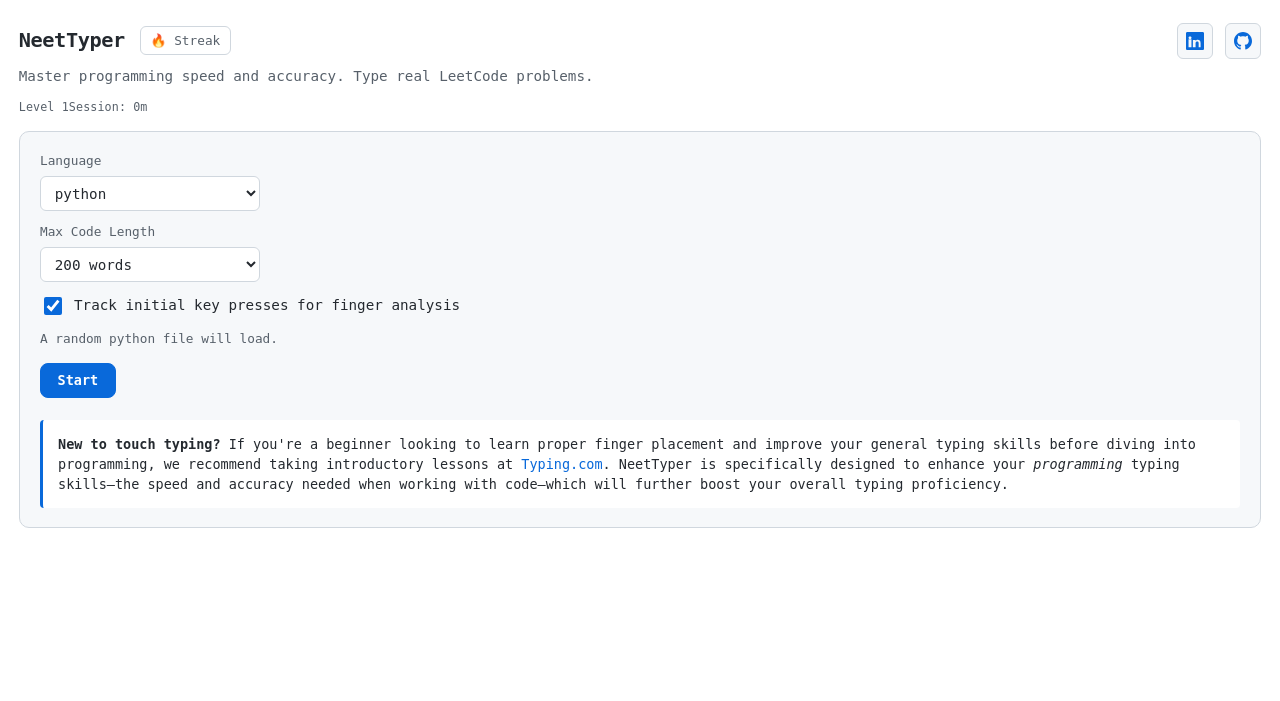
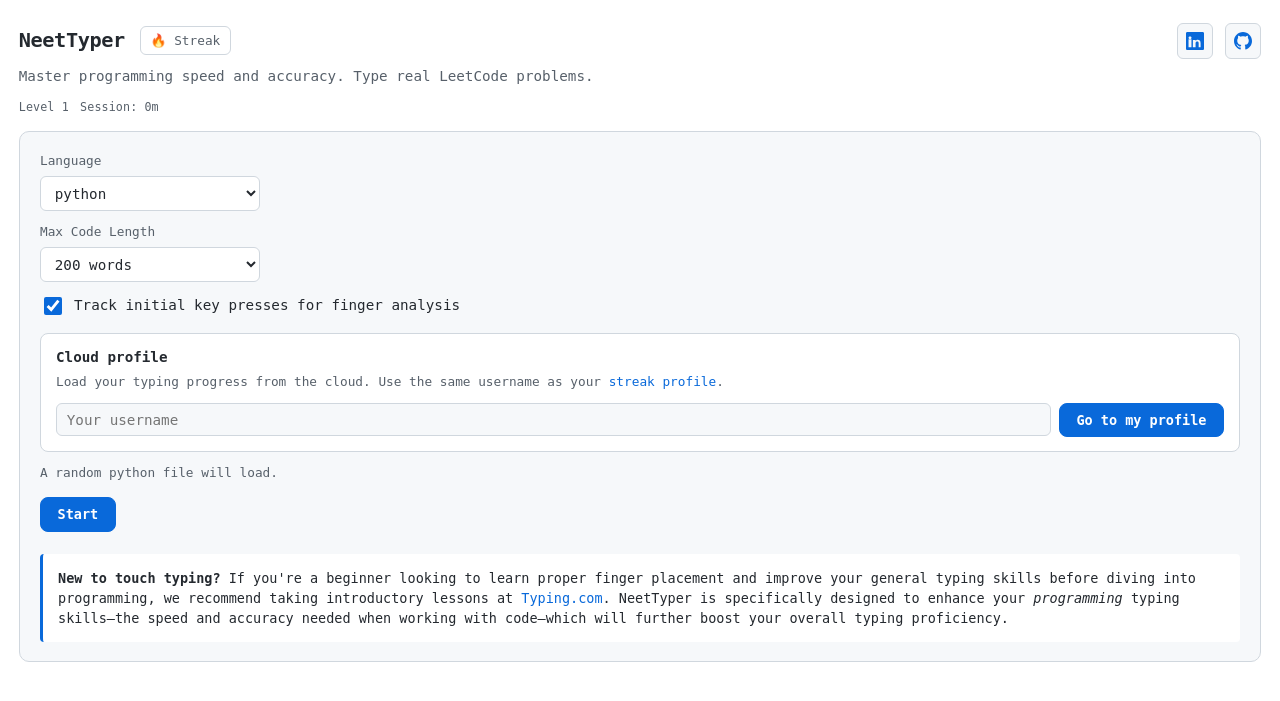
Before and after one commit to pavelchowdhury99/NeetTyper, a Flask app: page / in a window 1280 px wide. Shown: the top 701 px of the page. Run offline with Flask 3, Linux system fonts and the light colour scheme.

Commit message:
adding profile for typing

```diff
--- a/app.py
+++ b/app.py
@@ -220,6 +220,37 @@
     return f"streak/users/{username_normalized}.json"
 
 
+def _default_typing_profile() -> dict:
+    return {
+        "totalXp": 0,
+        "bestWpm": 0,
+        "totalRounds": 0,
+        "streakDays": 0,
+        "lastPlayedDate": None,
+        "achievements": [],
+    }
+
+
+def _sanitize_typing_profile(profile: dict | None) -> dict:
+    """Keep only known typing-profile fields with safe types."""
+    defaults = _default_typing_profile()
+    if not isinstance(profile, dict):
+        return defaults.copy()
+
+    achievements = profile.get("achievements", [])
+    if not isinstance(achievements, list):
+        achievements = []
+
+    return {
+        "totalXp": int(profile.get("totalXp", defaults["totalXp"]) or 0),
+        "bestWpm": int(profile.get("bestWpm", defaults["bestWpm"]) or 0),
+        "totalRounds": int(profile.get("totalRounds", defaults["totalRounds"]) or 0),
+        "streakDays": int(profile.get("streakDays", defaults["streakDays"]) or 0),
+        "lastPlayedDate": profile.get("lastPlayedDate"),
+        "achievements": [str(a) for a in achievements if a],
+    }
+
+
 def _save_is_stale(user: dict, known_last_saved: str | None) -> bool:
     """Return True if the stored data is newer than what the client knows about.
 
@@ -309,7 +340,12 @@
 
 @app.route("/")
 def index() -> str:
-    return render_template("index.html")
+    return render_template("index.html", username="")
+
+
+@app.route("/user/<path:username>")
+def typing_user_page(username: str) -> str:
+    return render_template("index.html", username=username)
 
 
 @app.route("/streak")
@@ -355,6 +391,7 @@
         "today_date": None,
         "today_checks": {},
         "last_complete_date": None,
+        "typing_profile": _default_typing_profile(),
     }
 
     try:
@@ -375,10 +412,36 @@
         return jsonify(error="User not found"), 404
 
     user = _evaluate_streak_on_load(user)
+    user.setdefault("typing_profile", _default_typing_profile())
     try:
         _blob_put(pathname, user)
     except Exception as exc:
         print(f"Warning: could not save evaluated streak: {exc}")
+
+    return jsonify(user)
+
+
+@app.route("/api/streak/user/<username>/typing", methods=["PUT"])
+def update_typing_profile(username: str) -> tuple:
+    """Update the typing gamification profile stored on the user blob."""
+    normalized = _normalize_username(username)
+    pathname = _user_pathname(normalized)
+    user = _blob_get(pathname)
+    if user is None:
+        return jsonify(error="User not found"), 404
+
+    data = request.get_json(silent=True) or {}
+    known_last_saved = data.get("known_last_saved")
+
+    if _save_is_stale(user, known_last_saved):
+        return jsonify(user)
+
+    user["typing_profile"] = _sanitize_typing_profile(data.get("typing_profile"))
+
+    try:
+        _blob_put(pathname, user)
+    except Exception as exc:
+        return jsonify(error=f"Storage error: {exc}"), 500
 
     return jsonify(user)
 
@@ -468,6 +531,10 @@
     # Reject obviously bad payloads
     if "username" not in data:
         return jsonify(error="Invalid state payload"), 400
+
+    # Preserve typing profile when streak sync omits it
+    if "typing_profile" not in data and existing.get("typing_profile"):
+        data["typing_profile"] = existing["typing_profile"]
 
     try:
         _blob_put(pathname, data)
--- a/static/css/style.css
+++ b/static/css/style.css
@@ -868,6 +868,93 @@
   margin: -0.5rem 0 1rem;
   letter-spacing: 0.01em;
   min-height: 1.1em;
+  display: flex;
+  flex-wrap: wrap;
+  align-items: center;
+  gap: 0.75rem;
+}
+
+.profile-name-display {
+  margin-left: auto;
+  font-size: 0.72rem;
+  color: var(--accent);
+  opacity: 0.85;
+}
+
+.profile-box {
+  margin: 1rem 0 0.75rem;
+  padding: 0.9rem 1rem;
+  background: var(--bg);
+  border: 1px solid var(--border);
+  border-radius: 8px;
+}
+
+.profile-box-title {
+  margin: 0 0 0.25rem;
+  font-size: 0.95rem;
+  font-weight: 600;
+}
+
+.profile-box-sub {
+  margin: 0 0 0.75rem;
+  font-size: 0.85rem;
+}
+
+.profile-box-sub a {
+  color: var(--accent);
+  text-decoration: none;
+}
+
+.profile-box-sub a:hover {
+  text-decoration: underline;
+}
+
+.profile-box-row {
+  display: flex;
+  flex-wrap: wrap;
+  gap: 0.5rem;
+  align-items: center;
+}
+
+.profile-input {
+  flex: 1 1 160px;
+  min-width: 0;
+  background: var(--surface);
+  color: var(--text);
+  border: 1px solid var(--border);
+  border-radius: 6px;
+  padding: 0.5rem 0.65rem;
+  font-family: inherit;
+  font-size: 0.95rem;
+}
+
+.profile-input:focus {
+  outline: none;
+  border-color: var(--accent);
+}
+
+.profile-go-btn {
+  flex: 0 0 auto;
+  white-space: nowrap;
+}
+
+.profile-linked-status {
+  margin: 0.65rem 0 0;
+  font-size: 0.85rem;
+  color: var(--muted);
+}
+
+.profile-linked-status a {
+  color: var(--accent);
+  text-decoration: none;
+}
+
+.profile-linked-status a:hover {
+  text-decoration: underline;
+}
+
+#profile-box-error {
+  margin: 0.5rem 0 0;
 }
 
 .gam-results-section {
--- a/static/js/streak.js
+++ b/static/js/streak.js
@@ -128,6 +128,9 @@
     showPanel("dash");
 
     dashName.textContent = user.username;
+
+    const backLink = document.querySelector(".back-link");
+    if (backLink) backLink.href = "/user/" + encodeURIComponent(user.username);
 
     const streak = user.streak || 0;
     streakNum.textContent = streak;
--- a/static/js/typing.js
+++ b/static/js/typing.js
@@ -37,6 +37,12 @@
 
   // Toggle element
   const countBackspacesToggle = $("count-backspaces-toggle");
+  const profileUsernameInput = $("profile-username-input");
+  const btnGoProfile = $("btn-go-profile");
+  const profileLinkedStatus = $("profile-linked-status");
+  const profileLinkedName = $("profile-linked-name");
+  const profileStreakLink = $("profile-streak-link");
+  const profileBoxError = $("profile-box-error");
 
   let target = "";
   let symbolsVisible = true;
@@ -150,10 +156,178 @@
     rounds_50:    "50 Rounds",
   };
 
+  const PROFILE_STORAGE_KEY = "neettyper_username";
+
   let gam = {
     totalXp: 0, bestWpm: 0, totalRounds: 0,
     streakDays: 0, lastPlayedDate: null, achievements: [],
   };
+
+  let profileUsername = "";
+  let profileLastSaved = null;
+  let profileSaveTimer = null;
+
+  function gamSnapshot() {
+    return {
+      totalXp: gam.totalXp,
+      bestWpm: gam.bestWpm,
+      totalRounds: gam.totalRounds,
+      streakDays: gam.streakDays,
+      lastPlayedDate: gam.lastPlayedDate,
+      achievements: [...gam.achievements],
+    };
+  }
+
+  function applyGamProfile(profile) {
+    if (!profile || typeof profile !== "object") return;
+    gam.totalXp = profile.totalXp || 0;
+    gam.bestWpm = profile.bestWpm || 0;
+    gam.totalRounds = profile.totalRounds || 0;
+    gam.streakDays = profile.streakDays || 0;
+    gam.lastPlayedDate = profile.lastPlayedDate || null;
+    gam.achievements = Array.isArray(profile.achievements) ? [...profile.achievements] : [];
+  }
+
+  async function apiGet(path) {
+    const r = await fetch(path);
+    const body = await r.json();
+    if (!r.ok) throw new Error(body.error || `HTTP ${r.status}`);
+    return body;
+  }
+
+  async function apiPut(path, data) {
+    const r = await fetch(path, {
+      method: "PUT",
+      headers: { "Content-Type": "application/json" },
+      body: JSON.stringify(data),
+    });
+    const body = await r.json();
+    if (!r.ok) throw new Error(body.error || `HTTP ${r.status}`);
+    return body;
+  }
+
+  function rememberProfileUsername(username) {
+    profileUsername = username;
+    try { localStorage.setItem(PROFILE_STORAGE_KEY, username); } catch (_) {}
+    updateProfileDisplay();
+  }
+
+  function updateProfileDisplay() {
+    const bar = $("gamification-bar");
+    let profileEl = document.getElementById("profile-name-display");
+    const streakLink = document.querySelector(".streak-nav-link");
+    if (!profileUsername) {
+      if (profileEl) profileEl.remove();
+      if (streakLink) streakLink.href = "/streak";
+    } else {
+      if (streakLink) streakLink.href = "/streak/" + encodeURIComponent(profileUsername);
+      if (bar) {
+        if (!profileEl) {
+          profileEl = document.createElement("span");
+          profileEl.id = "profile-name-display";
+          profileEl.className = "profile-name-display";
+          bar.appendChild(profileEl);
+        }
+        profileEl.textContent = profileUsername;
+        profileEl.title = "Progress synced to your cloud profile";
+      }
+    }
+
+    if (profileUsernameInput && document.activeElement !== profileUsernameInput && profileUsername) {
+      profileUsernameInput.value = profileUsername;
+    }
+
+    if (profileLinkedStatus && profileLinkedName) {
+      const onProfilePage = !!(window.TYPING_USERNAME && profileUsername);
+      profileLinkedStatus.hidden = !onProfilePage;
+      if (onProfilePage) {
+        profileLinkedName.textContent = profileUsername;
+        if (profileStreakLink) {
+          profileStreakLink.href = "/streak/" + encodeURIComponent(profileUsername);
+        }
+        if (btnGoProfile) btnGoProfile.textContent = "Reload profile";
+      } else if (btnGoProfile) {
+        btnGoProfile.textContent = "Go to my profile";
+      }
+    }
+  }
+
+  function initProfileBox() {
+    if (!profileUsernameInput) return;
+    let username = window.TYPING_USERNAME || "";
+    if (!username) {
+      try { username = localStorage.getItem(PROFILE_STORAGE_KEY) || ""; } catch (_) {}
+    }
+    if (username && !profileUsernameInput.value) {
+      profileUsernameInput.value = username;
+    }
+  }
+
+  function goToProfilePage() {
+    if (!profileUsernameInput) return;
+    const username = profileUsernameInput.value.trim();
+    if (!username) {
+      if (profileBoxError) {
+        profileBoxError.textContent = "Enter your username.";
+        profileBoxError.hidden = false;
+      }
+      profileUsernameInput.focus();
+      return;
+    }
+    if (profileBoxError) profileBoxError.hidden = true;
+    window.location.href = "/user/" + encodeURIComponent(username);
+  }
+
+  async function loadProfileFromBlob(username) {
+    const user = await apiGet(`/api/streak/user/${encodeURIComponent(username)}`);
+    rememberProfileUsername(user.username || username);
+    profileLastSaved = user.last_saved || null;
+    applyGamProfile(user.typing_profile);
+    try { localStorage.setItem("neettyper_gam", JSON.stringify(gam)); } catch (_) {}
+    updateHeaderGam();
+  }
+
+  async function saveProfileToBlob() {
+    if (!profileUsername) return;
+    try {
+      const updated = await apiPut(
+        `/api/streak/user/${encodeURIComponent(profileUsername)}/typing`,
+        {
+          typing_profile: gamSnapshot(),
+          known_last_saved: profileLastSaved,
+        }
+      );
+      profileLastSaved = updated.last_saved || profileLastSaved;
+      if (updated.typing_profile) applyGamProfile(updated.typing_profile);
+      try { localStorage.setItem("neettyper_gam", JSON.stringify(gam)); } catch (_) {}
+    } catch (_) {
+      // Keep local progress even if cloud sync fails
+    }
+  }
+
+  function scheduleProfileSave() {
+    if (!profileUsername) return;
+    if (profileSaveTimer) clearTimeout(profileSaveTimer);
+    profileSaveTimer = setTimeout(() => {
+      profileSaveTimer = null;
+      saveProfileToBlob();
+    }, 600);
+  }
+
+  async function bootProfile() {
+    const urlUsername = window.TYPING_USERNAME || "";
+    let username = urlUsername;
+    if (!username) {
+      try { username = localStorage.getItem(PROFILE_STORAGE_KEY) || ""; } catch (_) {}
+    }
+    if (!username) return;
+
+    try {
+      await loadProfileFromBlob(username);
+    } catch (_) {
+      // Keep local progress; cloud sync activates once the profile loads.
+    }
+  }
 
   function loadGam() {
     try {
@@ -165,6 +339,7 @@
 
   function saveGam() {
     try { localStorage.setItem("neettyper_gam", JSON.stringify(gam)); } catch (_) {}
+    scheduleProfileSave();
   }
 
   function getLevelInfo(xp) {
@@ -856,6 +1031,11 @@
   // Handle unsaved changes warning when leaving the page
   window.addEventListener("beforeunload", (ev) => {
     saveSessionState();
+    if (profileSaveTimer) {
+      clearTimeout(profileSaveTimer);
+      profileSaveTimer = null;
+      saveProfileToBlob();
+    }
     if (hasStartedTyping && !fillCompleted) {
       ev.preventDefault();
       ev.returnValue = "";
@@ -885,8 +1065,19 @@
     evaluateFill();
   });
   btnAgain.addEventListener("click", anotherRound);
+  if (btnGoProfile) btnGoProfile.addEventListener("click", goToProfilePage);
+  if (profileUsernameInput) {
+    profileUsernameInput.addEventListener("keydown", (ev) => {
+      if (ev.key === "Enter") goToProfilePage();
+    });
+  }
 
+  initProfileBox();
   loadGam();
+  bootProfile().then(() => {
+    updateHeaderGam();
+    updateProfileDisplay();
+  });
   updateHeaderGam();
   updateSessionDisplay();
   startSessionUpdateInterval();
--- a/templates/index.html
+++ b/templates/index.html
@@ -6,7 +6,7 @@
     <title>NeetTyper — Programming Typing Practice</title>
     <link
       rel="stylesheet"
-      href="{{ url_for('static', filename='css/style.css') }}?v=2"
+      href="{{ url_for('static', filename='css/style.css') }}?v=3"
     />
     <link rel="icon" type="image/svg+xml" href="{{ url_for('static', filename='logo.svg') }}" />
   </head>
@@ -54,6 +54,28 @@
           <input type="checkbox" id="count-backspaces-toggle" checked />
           <span>Track initial key presses for finger analysis</span>
         </label>
+
+        <div class="profile-box" id="profile-box">
+          <p class="profile-box-title">Cloud profile</p>
+          <p class="sub profile-box-sub">Load your typing progress from the cloud. Use the same username as your <a href="/streak">streak profile</a>.</p>
+          <div class="profile-box-row">
+            <input
+              type="text"
+              id="profile-username-input"
+              class="profile-input"
+              placeholder="Your username"
+              maxlength="64"
+              autocomplete="off"
+            />
+            <button type="button" class="primary profile-go-btn" id="btn-go-profile">Go to my profile</button>
+          </div>
+          <p class="profile-linked-status" id="profile-linked-status" hidden>
+            Progress syncing as <strong id="profile-linked-name"></strong>.
+            <a href="/streak" id="profile-streak-link">Open streak tracker</a>
+          </p>
+          <p class="error" id="profile-box-error" hidden></p>
+        </div>
+
         <p class="hint" id="lang-hint"></p>
         <button type="button" class="primary" id="btn-start" title="Start (⌘ Enter / Ctrl+Enter / Alt+Enter)" data-shortcut="⌘ Enter  /  Ctrl+Enter  /  Alt+Enter">Start</button>
         <p class="error" id="load-error" hidden></p>
@@ -188,6 +210,7 @@
       <footer class="footer">
       </footer>
     </div>
-    <script src="{{ url_for('static', filename='js/typing.js') }}?v=3"></script>
+    <script>window.TYPING_USERNAME = {{ username | tojson }};</script>
+    <script src="{{ url_for('static', filename='js/typing.js') }}?v=4"></script>
   </body>
 </html>
```
